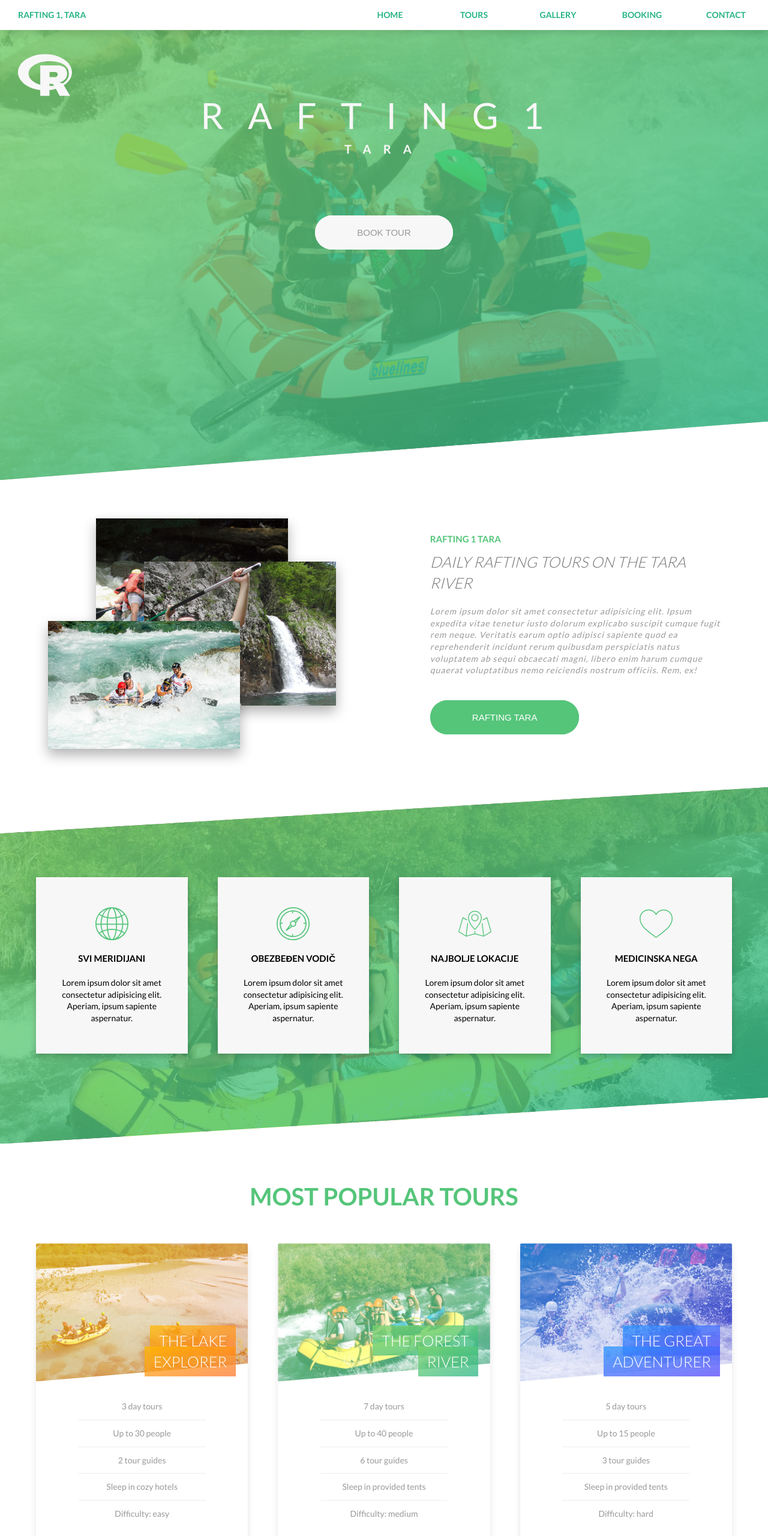
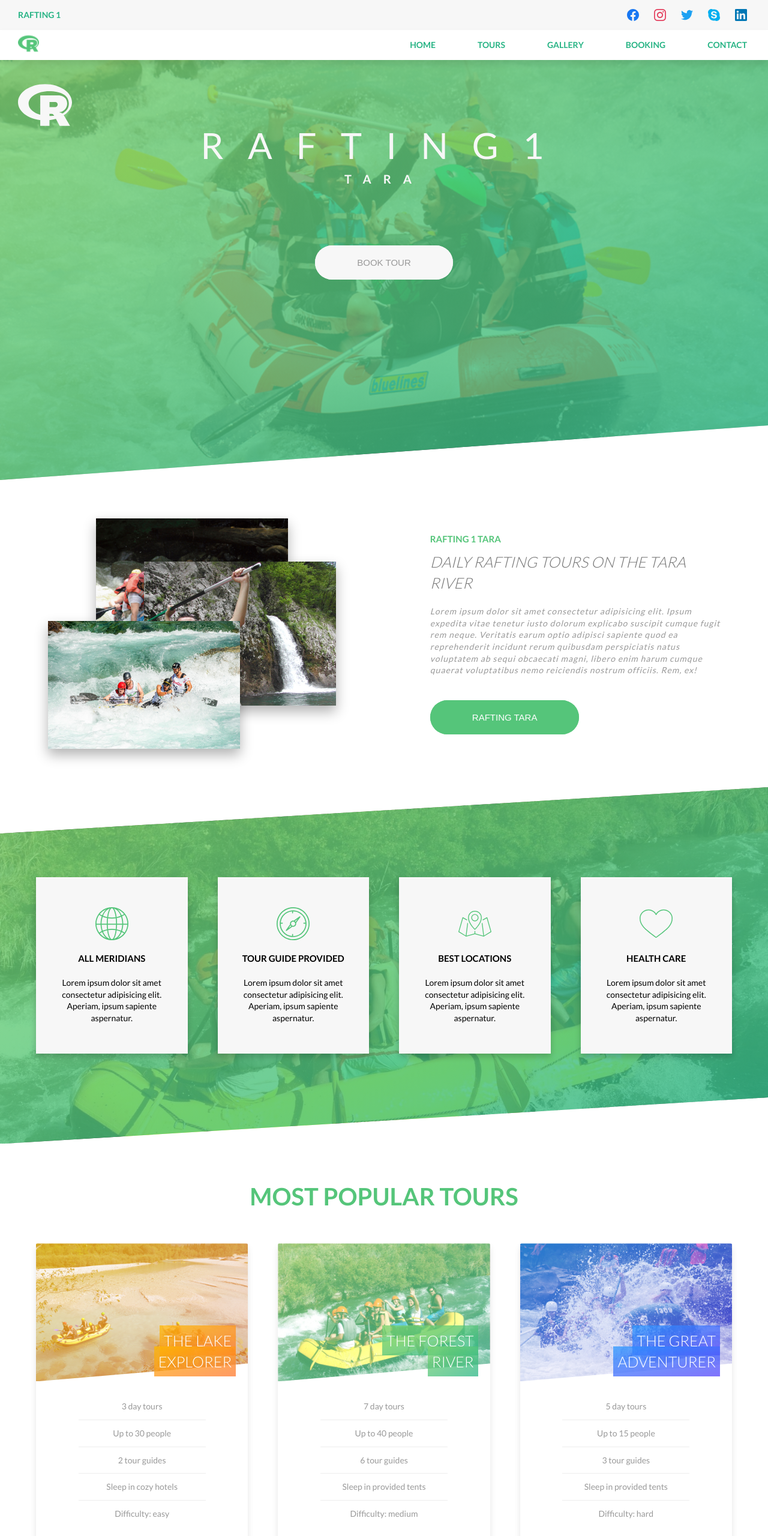
Before and after one commit to MilosCemalovic/rafting-1, a plain HTML site: page index.html in a window 1280 px wide. Shown: the top 2560 px of the page at 60% size. Drawn offline with Linux system fonts and the light colour scheme.

Commit message:
Add files via upload

```diff
--- a/index.html
+++ b/index.html
@@ -16,9 +16,39 @@
 
 <body>
 
+  <div class="top">
+
+    <h1 class="heading-1">Rafting 1</h1>
+
+    <div class="top__social">
+
+      <svg class="top__icon">
+        <use xlink:href="img/sprite.svg#icon-facebook"></use>
+      </svg>
+
+      <svg class="top__icon">
+        <use xlink:href="img/sprite.svg#icon-instagram"></use>
+      </svg>
+
+      <svg class="top__icon">
+        <use xlink:href="img/sprite.svg#icon-twitter"></use>
+      </svg>
+
+      <svg class="top__icon">
+        <use xlink:href="img/sprite.svg#icon-skype"></use>
+      </svg>
+
+      <svg class="top__icon">
+        <use xlink:href="img/sprite.svg#icon-linkedin"></use>
+      </svg>
+    </div>
+  </div>
+
   <nav class="navigation">
 
-    <h1 class="heading-1">Rafting 1, Tara</h1>
+    <a class="navigation__logo-link" href="index.html">
+      <img src="img/favicon.png" alt="Rafting-1, Tara" class="logo--top">
+    </a>
 
     <ul class="navigation__list">
 
@@ -105,7 +135,7 @@
         <use xlink:href="img/sprite.svg#icon-global"></use>
       </svg>
 
-      <h4 class="heading-4 heading-4--features">Svi meridijani</h4>
+      <h4 class="heading-4 heading-4--features">All meridians</h4>
 
       <p class="feature-box__text">Lorem ipsum dolor sit amet consectetur adipisicing elit. Aperiam, ipsum sapiente aspernatur.</p>
 
@@ -117,7 +147,7 @@
         <use xlink:href="img/sprite.svg#icon-compass"></use>
       </svg>
 
-      <h4 class="heading-4 heading-4--features">Obezbeđen vodič</h4>
+      <h4 class="heading-4 heading-4--features">Tour guide provided</h4>
 
       <p class="feature-box__text">Lorem ipsum dolor sit amet consectetur adipisicing elit. Aperiam, ipsum sapiente aspernatur.</p>
 
@@ -129,7 +159,7 @@
         <use xlink:href="img/sprite.svg#icon-map"></use>
       </svg>
 
-      <h4 class="heading-4 heading-4--features">Najbolje lokacije</h4>
+      <h4 class="heading-4 heading-4--features">Best locations</h4>
 
       <p class="feature-box__text">Lorem ipsum dolor sit amet consectetur adipisicing elit. Aperiam, ipsum sapiente aspernatur.</p>
 
@@ -141,7 +171,7 @@
         <use xlink:href="img/sprite.svg#icon-heart"></use>
       </svg>
 
-      <h4 class="heading-4 heading-4--features">Medicinska nega</h4>
+      <h4 class="heading-4 heading-4--features">Health care</h4>
 
       <p class="feature-box__text">Lorem ipsum dolor sit amet consectetur adipisicing elit. Aperiam, ipsum sapiente aspernatur.</p>
 
--- a/sass/abstracts/_variables.scss
+++ b/sass/abstracts/_variables.scss
@@ -50,3 +50,5 @@ $bp-3-3: 51.75em; // 828px
 $bp-3-5: 51.5em; // 824px
 $bp-4: 40em; // 640px
 $bp-5: 30.25em; // 484px
+$bp-6: 25.125em; // 402px
+$bp-7: 21.375em; // 342px
--- a/sass/base/_base.scss
+++ b/sass/base/_base.scss
@@ -21,22 +21,22 @@ body {
   font-weight: 400;
   line-height: 1.4;
   display: grid;
-  grid-template-rows: 5rem calc(100vh - 5rem) 40vw repeat(6, min-content);
+  grid-template-rows: 5rem 5rem calc(100vh - 10rem) 40vw repeat(6, min-content);
   grid-template-columns: repeat(4, 1fr);
-  // padding:0 3rem 3rem 3rem;
   background-color: $color-white;
 
   @media only screen and (max-width: $bp-3) {
-    grid-template-rows: 5rem calc(100vh - 5rem);
+    grid-template-rows: 5rem 5rem calc(100vh - 10rem);
   }
 
   @media only screen and (max-width: $bp-3-5) {
-    grid-template-rows: 3.5rem calc(100vh - 3.5rem);
+    grid-template-rows: 3.5rem 3.7rem calc(100vh - 7.2rem);
   }
 
   @media only screen and (max-width: $bp-5) {
-    grid-template-rows: 1.5rem calc(100vh - 1.5rem);
+    grid-template-rows: 3.5rem 2.8rem calc(100vh - 6.4rem);
   }
+
 }
 
 ::selection {
--- a/sass/base/_typography.scss
+++ b/sass/base/_typography.scss
@@ -7,15 +7,17 @@
 
   font-size: 1.4rem;
   color: $color-green-dark;
-  // color: $color-blue-light;
   margin-left: 3rem;
-  position: fixed;
-  top: 1.5rem;
-  z-index: 2001;
 
   @media only screen and (max-width: $bp-3-5) {
-    display: none;
+    font-size: 1rem;
+    margin-left: 2rem;
   }
+
+  @media only screen and (max-width: $bp-5) {
+    margin-left: 1rem;
+  }
+
 }
 
 .heading-3 {
@@ -88,6 +90,10 @@
   font-size: 2.5rem;
   font-weight: 300;
 
+  @media only screen and (max-width: $bp-2) {
+    font-size: 2rem;
+  }
+
   @media only screen and (max-width: $bp-4) {
     font-size: 1.9rem;
   }
@@ -121,8 +127,28 @@
     -webkit-box-decoration-break: clone;
     box-decoration-break: clone;
 
+    @media only screen and (max-width: $bp-1) {
+      padding: 1rem .7rem;
+    }
+
+    @media only screen and (max-width: $bp-2) {
+      padding: .5rem 2.4rem;
+    }
+
     @media only screen and (max-width: $bp-4) {
       padding: .7rem 1rem;
+    }
+
+    // @media only screen and (max-width: $bp-5) {
+    //   padding: .5rem 5rem;
+    // }
+
+    @media only screen and (max-width: $bp-6) {
+      padding: .5rem 5rem;
+    }
+
+    @media only screen and (max-width: $bp-7) {
+      padding: .5rem 1.5rem;
     }
 
 
@@ -132,6 +158,19 @@
 
     &--2 {
       background-image: linear-gradient(to right bottom, rgba($color-green-light, .75), rgba($color-green-dark, .75));
+
+      @media only screen and (max-width: $bp-2) {
+        padding: .5rem 3rem;
+      }
+
+      @media only screen and (max-width: $bp-5) {
+        padding: .5rem 5rem;
+      }
+
+      @media only screen and (max-width: $bp-7) {
+        padding: .5rem 2rem;
+      }
+
     }
 
     &--3 {
--- a/sass/components/_logo.scss
+++ b/sass/components/_logo.scss
@@ -1,4 +1,29 @@
 .logo {
+
+  &--top {
+    margin-left: 3rem;
+    width: 3.5rem;
+    height: 3.5rem;
+
+    transition: $transition-1;
+
+    &:hover,
+    &:active {
+      transform: translateY(-.2rem);
+    }
+
+    @media only screen and (max-width: $bp-3-5) {
+      margin-left: 2rem;
+      width: 3rem;
+      height: 3rem;
+    }
+
+    @media only screen and (max-width: $bp-5) {
+      width: 2rem;
+      height: 2rem;
+      margin-left: 1rem;
+    }
+  }
 
   &--header {
     margin: 3rem;
--- a/sass/layout/_navigation.scss
+++ b/sass/layout/_navigation.scss
@@ -1,45 +1,32 @@
 .navigation {
   grid-column: 1 / -1;
-  @include grid-center-7;
+  position: sticky;
+  top: 0;
+  background-color: $color-white;
+  z-index: 2000;
+  display: flex;
+  justify-content: space-between;
+  align-items: center;
+  width: 100%;
+  box-shadow: $bx-sw-1;
+
+  @media only screen and (max-width: $bp-4) {
+    justify-items: center;
+  }
 
   &__list {
-    display: grid;
-    grid-template-columns: repeat(5, 14rem); // sirina jednog __item-a * 5
-    justify-content: end;
-
+    display: flex;
     list-style: none;
-    background-color: $color-white;
-    // height: 5rem;
-    width: 100%;
-
-    position: fixed;
-    top: 0;
-    // right: 0;
-    // right: 3rem;
-
-    box-shadow: $bx-sw-1;
-    z-index: 2000;
-
-    @media only screen and (max-width: $bp-3-5) {
-      @include grid-center-2;
-      grid-template-columns: repeat(5, 10rem); // sirina jednog __item-a * 5
-    }
-
-    @media only screen and (max-width: $bp-5) {
-      grid-template-columns: repeat(5, 7.5rem);
-      justify-content: space-between;
-    }
   }
 
   &__item {
     display: grid;
-    height: 100%;
+    // height: 100%;
     transition: all .3s;
     // cursor: pointer;
 
     &:hover {
       background-color: $color-green-medium;
-      // background-color: $color-blue-light;
     }
 
     &:hover h2 .navigation__link {
@@ -56,7 +43,6 @@
     @include grid-center-8;
     text-transform: uppercase;
     font-size: $default-font-size;
-    // color: $color-blue-dark;
     color: $color-green-dark;
     font-weight: 600;
     text-decoration: none;
@@ -67,10 +53,13 @@
       font-size: 1.2rem;
     }
 
+    @media only screen and (max-width: $bp-4) {
+      font-size: 1.2rem;
+    }
+
     @media only screen and (max-width: $bp-5) {
       font-size: 1rem;
       padding: .7rem;
     }
   }
-
 }
--- /dev/null
+++ b/sass/layout/_top.scss
@@ -0,0 +1,45 @@
+.top {
+  grid-column: 1 / -1;
+  display: flex;
+  justify-content: space-between;
+  align-items: center;
+  background-color: $color-grey-light-1;
+
+  &__social {
+    width: 20rem;
+    margin-right: 3.5rem;
+    display: flex;
+    justify-content: space-between;
+
+    @media only screen and (max-width: $bp-3-5) {
+      width: 15rem;
+      margin-right: 2.75rem;
+    }
+
+    @media only screen and (max-width: $bp-4) {
+      margin-right: 1.25rem;
+    }
+
+    @media only screen and (max-width: $bp-5) {
+      width: 15rem;
+      margin-right: 1rem;
+    }
+  }
+
+  &__icon {
+    width: 2rem;
+    height: 2rem;
+    transition: $transition-1;
+
+    @media only screen and (max-width: $bp-5) {
+      width: 1.5rem;
+      height: 1.5rem;
+    }
+
+
+    &:hover,
+    &:active {
+      transform: translateY(-.2rem);
+    }
+  }
+}
--- a/sass/main.scss
+++ b/sass/main.scss
@@ -18,5 +18,6 @@
 @import "layout/footer";
 @import "layout/header";
 @import "layout/navigation";
+@import "layout/top";
 
 @import "pages/home";
--- a/sass/pages/_home.scss
+++ b/sass/pages/_home.scss
@@ -163,6 +163,11 @@
     padding: 5rem;
   }
 
+  @media only screen and (max-width: $bp-4) {
+    grid-template-columns: repeat(auto-fit, minmax(35rem, 1fr));
+    padding: 5rem 5vw;
+  }
+
   @media only screen and (max-width: $bp-5) {
     grid-template-columns: repeat(auto-fit, minmax(25rem, 1fr));
     padding: 5rem 5vw;
@@ -293,6 +298,7 @@
 
     @media only screen and (max-width: $bp-4) {
       height: 30rem;
+      background-position: center;
     }
   }
 }
```
Also changed, not shown: css/main.css, 1 other file.
